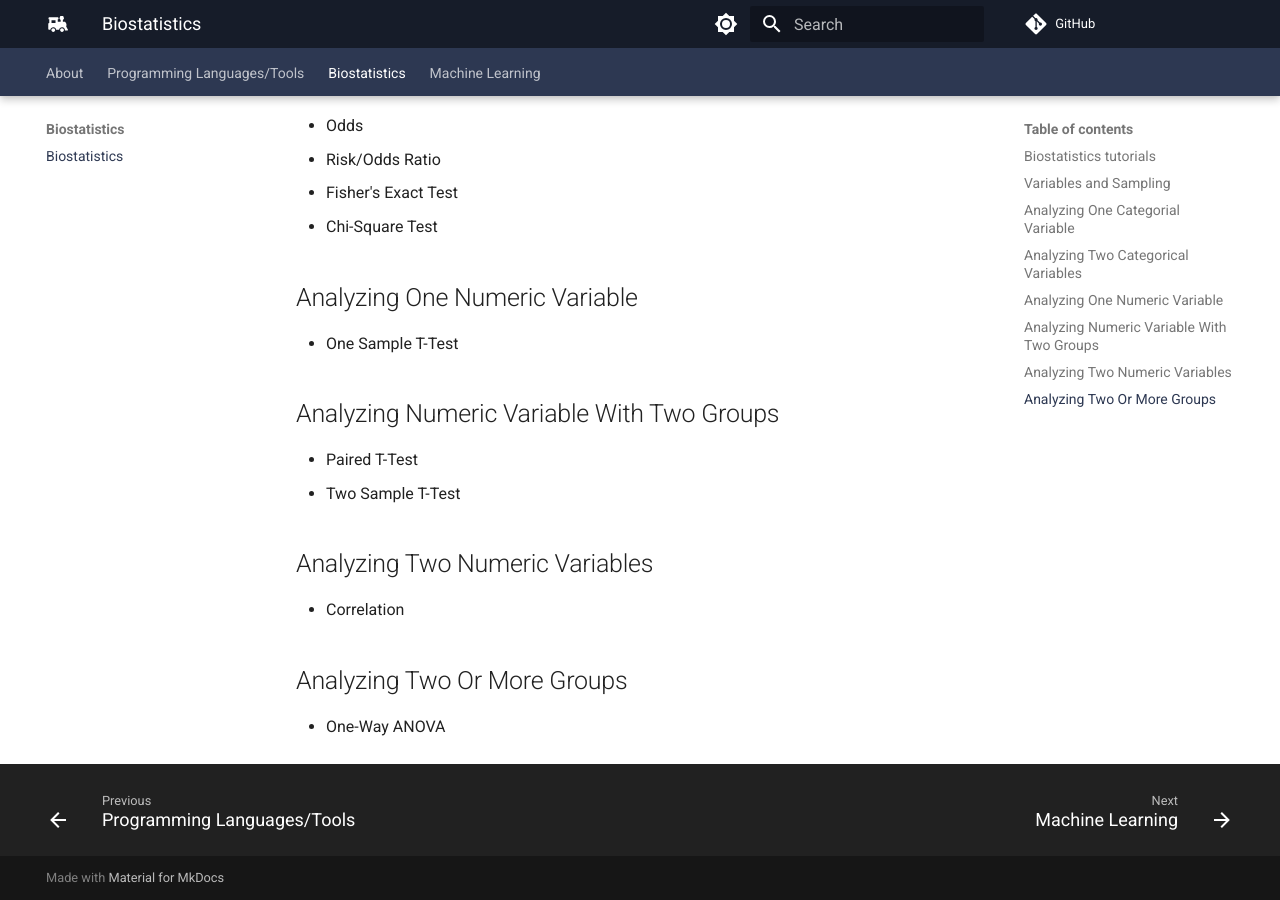
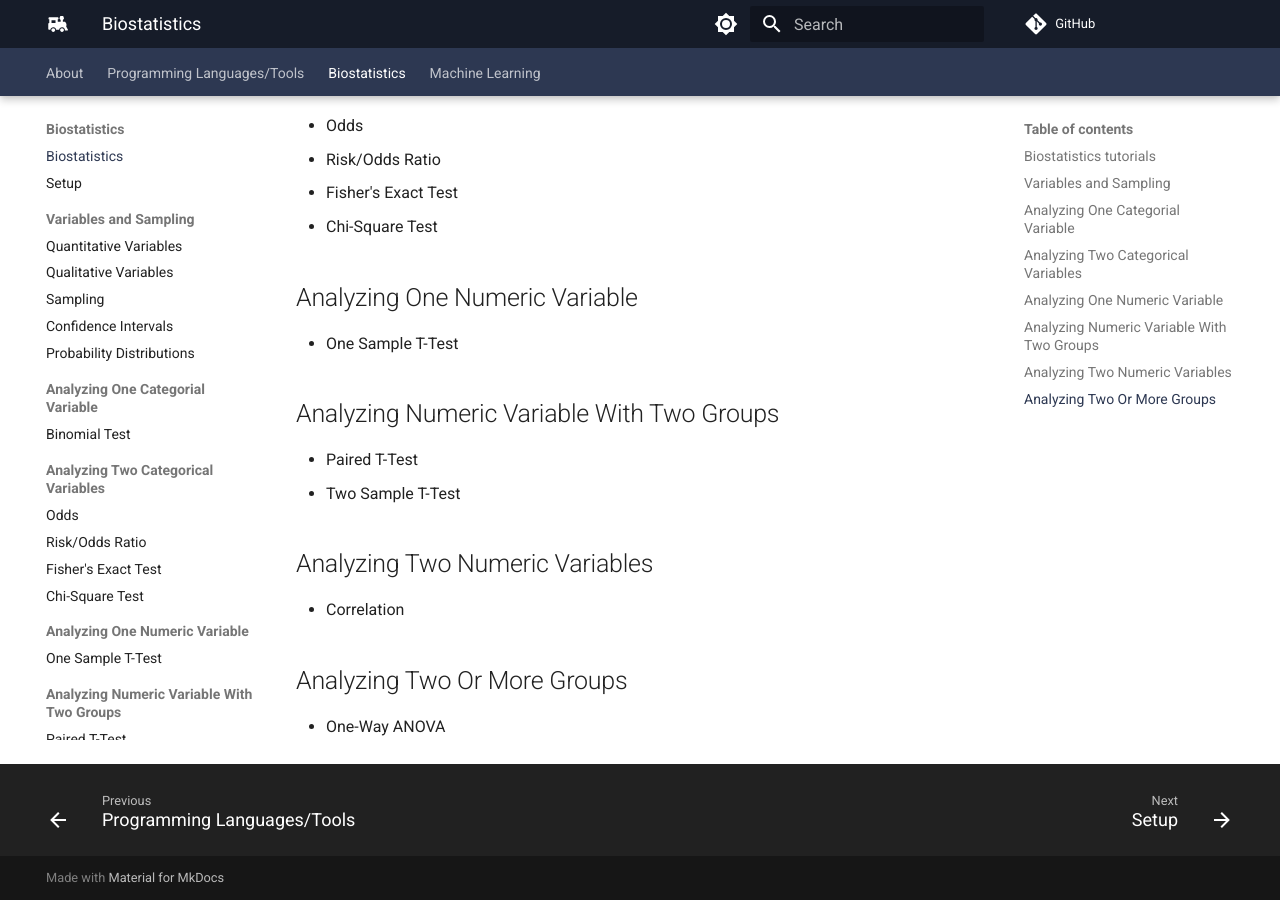
Before and after one commit to comp-tox-jhu/CompToxLab, an MkDocs documentation site: the page built from docs/biostatistics/biostatistics.md, in a window 1280 px wide and 900 px high, scrolled down 608 px. Built offline with MkDocs 1.6.1 and Material for MkDocs 9.7.7, drawn with Linux system fonts in a browser that asks for light colours; comment, search, counter and statistics services are not loaded.

Commit message:
Update mkdocs.yml

```diff
--- a/mkdocs.yml
+++ b/mkdocs.yml
@@ -79,6 +79,29 @@ nav:
         - "Programming Languages/Tools": programming_languages_tools/programming_languages_tools.md
     - Biostatistics:
         - "Biostatistics": biostatistics/biostatistics.md
+        - "Setup": biostatistics/biostats.md
+        - Variables and Sampling:
+            - "Quantitative Variables": biostatistics/quant.md
+            - "Qualitative Variables": biostatistics/qual.md
+            - "Sampling": biostatistics/sampling.md
+            - "Confidence Intervals": biostatistics/confidence-interval.md
+            - "Probability Distributions": biostatistics/distributions.md
+        - Analyzing One Categorial Variable:
+            - "Binomial Test": biostatistics/binomial-test.md
+        - Analyzing Two Categorical Variables:
+            - "Odds": biostatistics/odds.md
+            - "Risk/Odds Ratio": biostatistics/odds-ratio-risk.md
+            - "Fisher's Exact Test": biostatistics/fisher-test.md
+            - "Chi-Square Test": biostatistics/chi-square.md
+        - Analyzing One Numeric Variable:
+            - "One Sample T-Test": biostatistics/one-t-test.md
+        - Analyzing Numeric Variable With Two Groups:
+            - "Paired T-Test": biostatistics/paired-t-test.md
+            - "Two Sample T-Test": biostatistics/two-t-test.md
+        - Analyzing Two Numeric Variables:
+            - "Correlation": biostatistics/correlation.md
+        - Analyzing Two Or More Groups:
+            - "One-Way ANOVA": biostatistics/one-way-anova.md
     - Machine Learning:
         - "Machine Learning": machine_learning/machine_learning.md
         - "Tutorial Setup": machine_learning/setup.md
```
